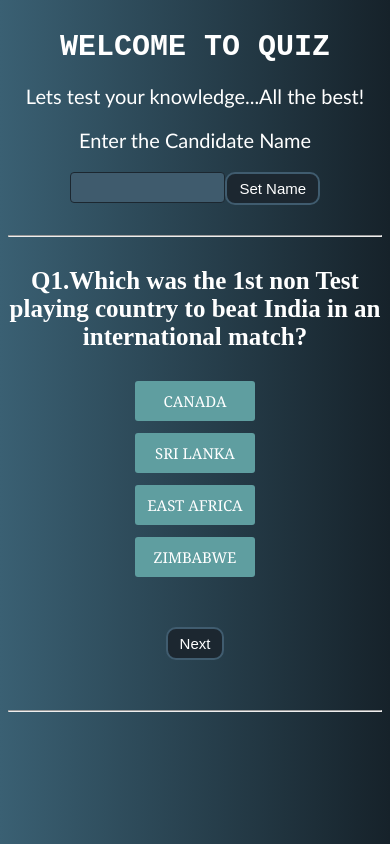
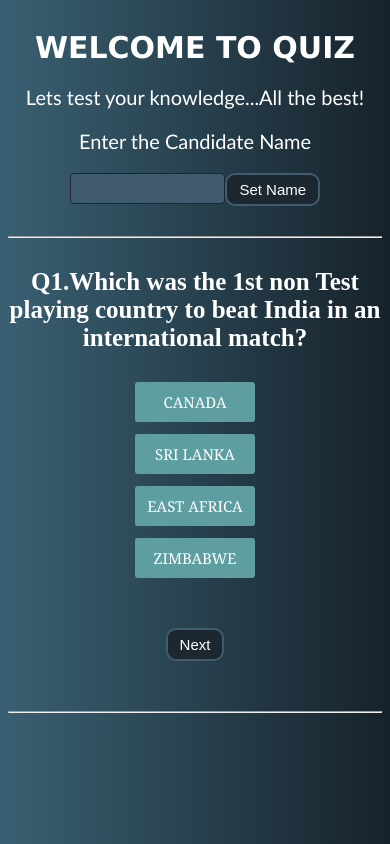
Before and after one commit to Jagadeeswaran27/Quiz-App, a React (Vite) app: page / in a window 390 px wide. Built offline with nearby package versions, Linux system fonts and the light colour scheme.

Commit message:
changed the header font for a test issue on mobile

```diff
--- a/src/index.css
+++ b/src/index.css
@@ -30,7 +30,7 @@ input {
   font-size: 1.2rem;
 }
 header h1 {
-  font-family: monospace;
+  font-family: Verdana, Geneva, Tahoma, sans-serif;
   text-transform: uppercase;
   font-size: 40px;
 }
```
